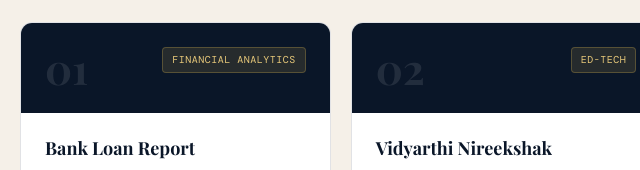
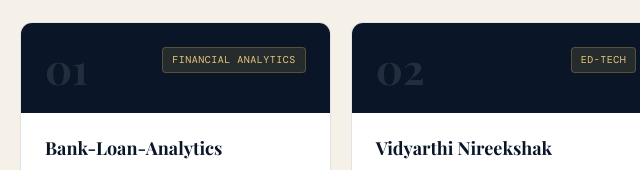
Before and after one commit to Ajaysai2001/Portfolio, a plain HTML site: page index.html in a window 1280 px wide. Shown: the part 2340-2510 px from the top of the page, 134-774 px from the left. Drawn offline with nearby package versions, Linux system fonts and the light colour scheme.

Commit message:
Update project name from 'Bank Loan Report' to 'Bank-Loan-Analytics'

```diff
--- a/index.html
+++ b/index.html
@@ -804,7 +804,7 @@
         <span class="proj-domain-badge">Financial Analytics</span>
       </div>
       <div class="proj-body">
-        <h3 class="proj-name">Bank Loan Report</h3>
+        <h3 class="proj-name">Bank-Loan-Analytics</h3>
         <p class="proj-desc">End-to-end loan portfolio analytics platform with multi-tool dashboards spanning executive KPIs down to transaction-level granularity.</p>
         <ul class="proj-bullets">
           <li>Built dashboards in Power BI, Tableau, Excel, and SQL</li>
```
